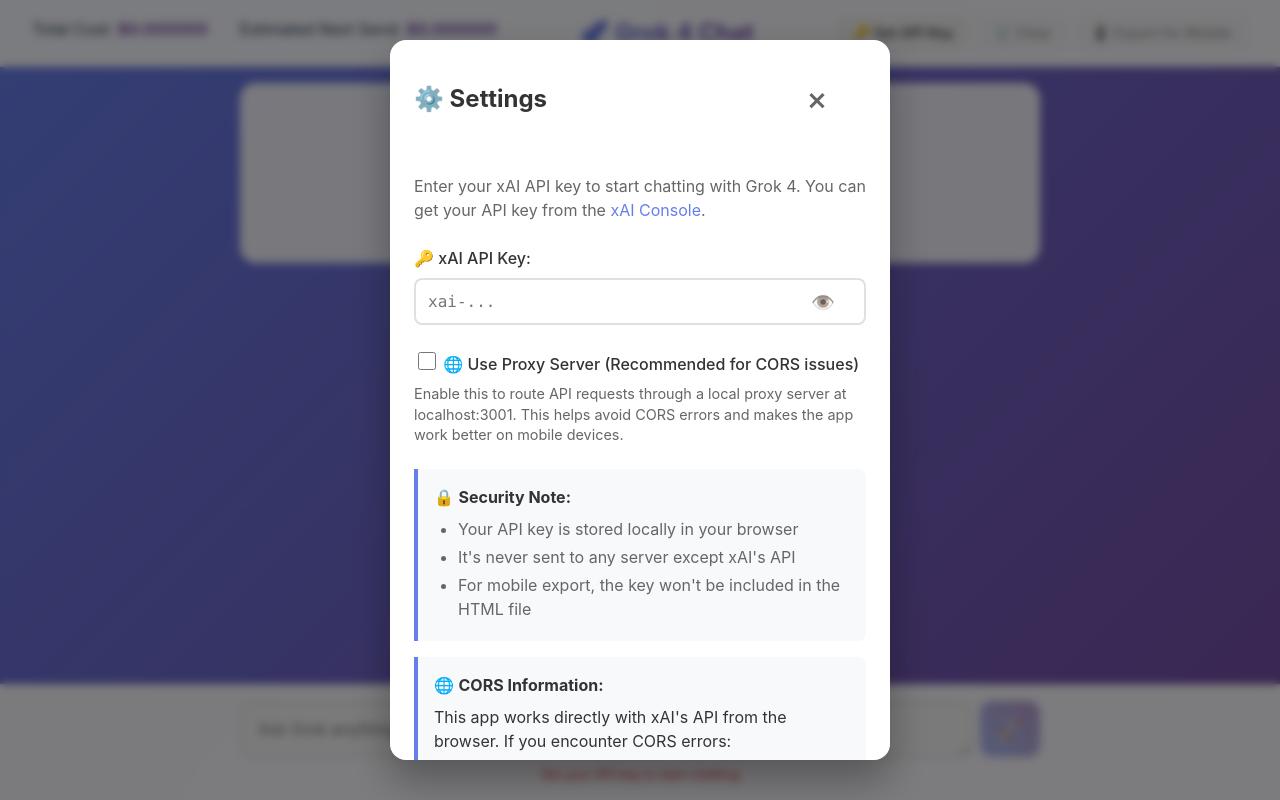
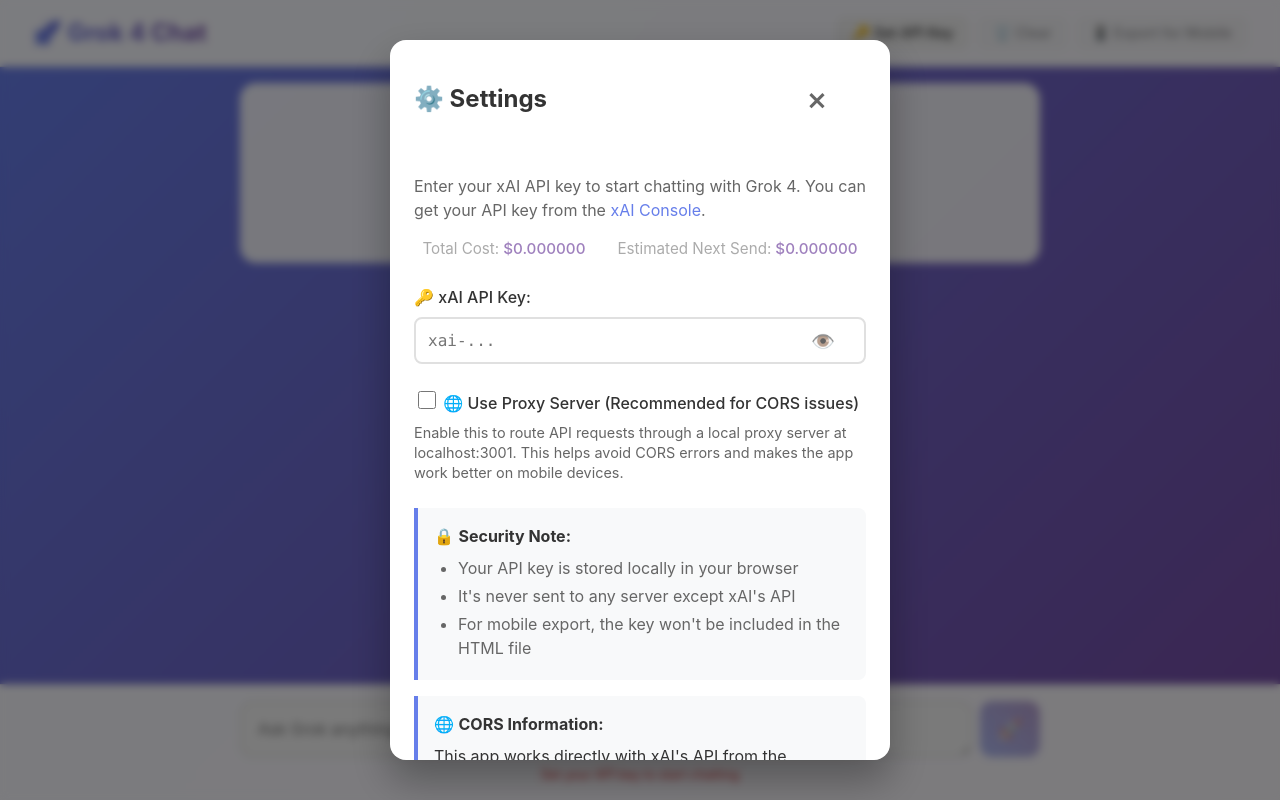
Before and after one commit to ChaDonSom/grok-4-chat, a Vue app: page / in a window 1280 px wide. Built offline with nearby package versions, Linux system fonts and the light colour scheme.

Commit message:
Add cost summary display to API key modal and remove old cost summary from main view

```diff
--- a/src/App.vue
+++ b/src/App.vue
@@ -267,14 +267,6 @@
   <div class="app">
     <!-- Header -->
     <header class="header">
-      <div class="cost-summary">
-        <div>
-          Total Cost: <strong>${{ totalCost.toFixed(6) }}</strong>
-        </div>
-        <div>
-          Estimated Next Send: <strong>${{ estimateNextCost.toFixed(6) }}</strong>
-        </div>
-      </div>
       <h1>🚀 Grok 4 Chat</h1>
       <div class="header-actions">
         <button @click="showApiKeyModal = true" class="btn btn-secondary">
@@ -329,7 +321,15 @@
     </div>
 
     <!-- API Key Modal -->
-    <ApiKeyModal v-model:show="showApiKeyModal" v-model:api-key="apiKey" v-model:use-proxy="useProxy" />
+    <ApiKeyModal
+      v-model:show="showApiKeyModal"
+      v-model:api-key="apiKey"
+      v-model:use-proxy="useProxy"
+      :total-cost="totalCost"
+      :estimate-next-cost="estimateNextCost"
+    />
+
+    <!-- ...existing code... -->
   </div>
 </template>
 
@@ -361,16 +361,30 @@
   background-clip: text;
 }
 
-.cost-summary {
+/* Subtle cost summary footer */
+.cost-summary-footer {
+  width: 100%;
+  background: rgba(255, 255, 255, 0.7);
+  backdrop-filter: blur(6px);
+  border-top: 1px solid rgba(0, 0, 0, 0.05);
+  padding: 0.5rem 0;
+  display: flex;
+  justify-content: center;
+  align-items: center;
+}
+
+.cost-summary.subtle {
   display: flex;
   gap: 2rem;
   align-items: center;
-  font-size: 1rem;
-  margin-bottom: 0.5rem;
+  font-size: 0.9rem;
+  color: #888;
+  opacity: 0.7;
 }
 
-.cost-summary strong {
+.cost-summary.subtle strong {
   color: #764ba2;
+  font-weight: 500;
 }
 
 .header-actions {
--- a/src/components/ApiKeyModal.vue
+++ b/src/components/ApiKeyModal.vue
@@ -5,6 +5,8 @@
   show: boolean
   apiKey: string
   useProxy?: boolean
+  totalCost?: number
+  estimateNextCost?: number
 }
 
 interface Emits {
@@ -76,6 +78,18 @@
           <a href="https://console.x.ai/" target="_blank" rel="noopener noreferrer">xAI Console</a>.
         </p>
 
+        <!-- Cost summary (subtle) -->
+        <div v-if="typeof totalCost === 'number' && typeof estimateNextCost === 'number'" class="cost-summary-modal">
+          <div>
+            <span class="cost-label">Total Cost:</span>
+            <strong class="cost-value">${{ totalCost.toFixed(6) }}</strong>
+          </div>
+          <div>
+            <span class="cost-label">Estimated Next Send:</span>
+            <strong class="cost-value">${{ estimateNextCost.toFixed(6) }}</strong>
+          </div>
+        </div>
+
         <div class="input-group">
           <label for="api-key-input">🔑 xAI API Key:</label>
           <div class="input-with-toggle">
@@ -139,6 +153,26 @@
 </template>
 
 <style scoped>
+/* Subtle cost summary for modal */
+.cost-summary-modal {
+  display: flex;
+  gap: 2rem;
+  align-items: center;
+  font-size: 0.95rem;
+  color: #888;
+  opacity: 0.7;
+  margin-bottom: 1.5rem;
+  margin-top: -0.5rem;
+  justify-content: center;
+}
+.cost-summary-modal .cost-label {
+  font-weight: 400;
+  margin-right: 0.25rem;
+}
+.cost-summary-modal .cost-value {
+  color: #764ba2;
+  font-weight: 500;
+}
 .modal-overlay {
   position: fixed;
   top: 0;
```
